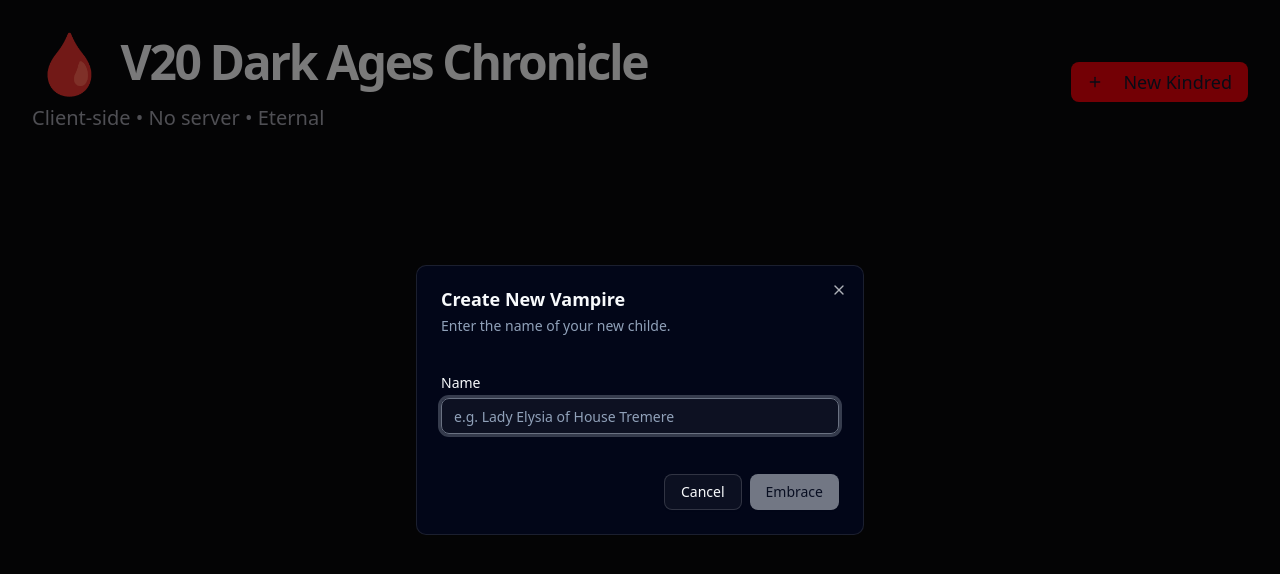
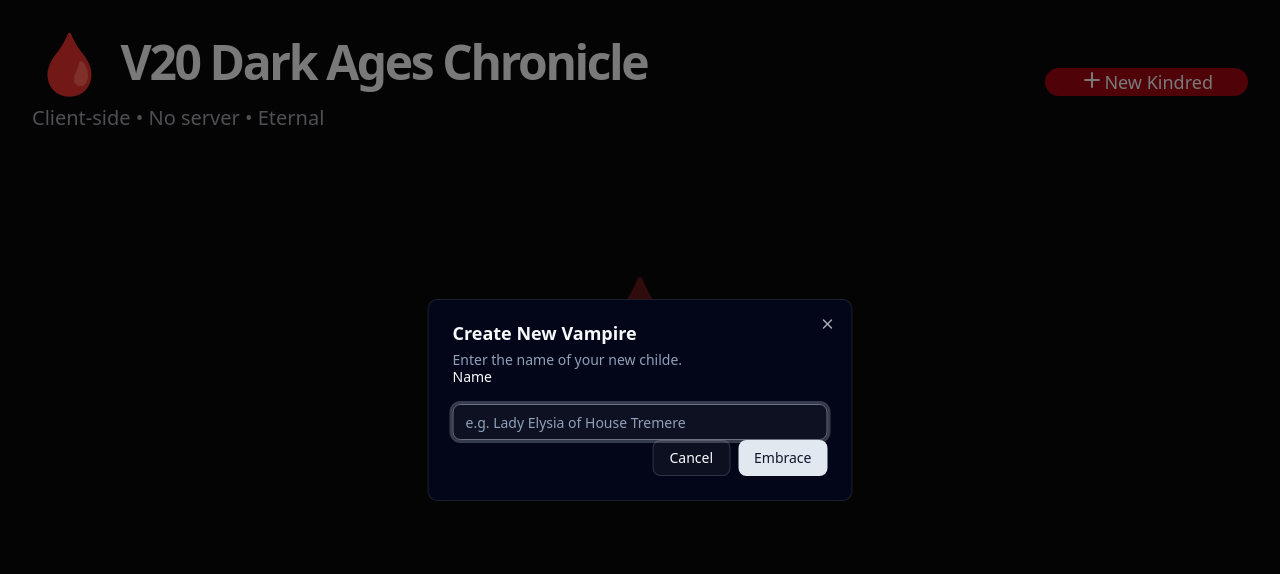
Before and after one commit to mshoward/character-manager, a Svelte app: page / in a window 1280 px wide. Both pictures are taken after a click on the button "New Kindred". Shown: the top 574 px of the page. Built offline with nearby package versions, Linux system fonts and the light colour scheme.

Commit message:
more ai slop, but the create character button is fixed

```diff
--- a/src/App.svelte
+++ b/src/App.svelte
@@ -1,9 +1,9 @@
 <script lang="ts">
   import { characters } from '$lib/stores/characters';
   import type { V20DarkAgesCharacter } from '$lib/types/character';
-  import { Button } from '$lib/components/ui/button';
+  import * as Dialog from '$lib/components/ui/dialog';
+  import { Button, buttonVariants } from '$lib/components/ui/button';
   import { Card, CardContent, CardDescription, CardHeader, CardTitle } from '$lib/components/ui/card';
-  import { Dialog, DialogContent, DialogDescription, DialogFooter, DialogHeader, DialogTitle, DialogTrigger } from '$lib/components/ui/dialog';
   import { Input } from '$lib/components/ui/input';
   import { Label } from '$lib/components/ui/label';
   import { toast } from 'svelte-sonner';
@@ -17,6 +17,7 @@
   let selectedCharacter: V20DarkAgesCharacter | null = null;
 
   function createNewCharacter() {
+    console.log("createNewCharacter called.");
     if (!newCharName.trim()) return;
 
     const newChar: V20DarkAgesCharacter = {
@@ -71,7 +72,6 @@
 
 <div class="min-h-screen bg-zinc-950 text-zinc-100 p-8">
   <div class="max-w-7xl mx-auto">
-    <!-- Header -->
     <div class="flex items-center justify-between mb-12">
       <div>
         <h1 class="text-5xl font-bold tracking-tighter flex items-center gap-4">
@@ -80,32 +80,40 @@
         </h1>
         <p class="text-zinc-400 mt-3 text-xl">Client-side • No server • Eternal</p>
       </div>
-
-      <Dialog bind:open={showNewDialog}>
-        <DialogTrigger asChild>
-          <Button size="lg" class="bg-red-600 hover:bg-red-700 text-lg px-8">
-            <Plus class="mr-3 h-6 w-6" />
-            New Kindred
-          </Button>
-        </DialogTrigger>
-        <DialogContent class="sm:max-w-md">
-          <DialogHeader>
-            <DialogTitle>Create New Vampire</DialogTitle>
-            <DialogDescription>Enter the name of your new childe.</DialogDescription>
-          </DialogHeader>
-          <div class="py-6">
-            <Label for="name">Name</Label>
-            <Input id="name" bind:value={newCharName} placeholder="e.g. Lady Elysia of House Tremere" class="mt-2" />
-          </div>
-          <DialogFooter>
-            <Button variant="outline" on:click={() => showNewDialog = false}>Cancel</Button>
-            <Button on:click={createNewCharacter} disabled={!newCharName.trim()}>Embrace</Button>
-          </DialogFooter>
-        </DialogContent>
-      </Dialog>
+      <Dialog.Root>
+        <Dialog.Trigger
+            type="button"
+            class={buttonVariants({ variant: "outline",}), "bg-red-800 hover:bg-red-900 text-lg px-24 justify-center rounded-3xl w-1/6 inline-flex whitespace-nowrap"}
+          >
+          <Plus class="h-6 w-6 shrink-0" />
+          New Kindred
+        </Dialog.Trigger>
+        <Dialog.Content class="sm:max-w-[425px]">
+          <form on:submit={createNewCharacter}>
+            <Dialog.Header>
+              <Dialog.Title>Create New Vampire</Dialog.Title>
+              <Dialog.Description>Enter the name of your new childe.</Dialog.Description>
+            </Dialog.Header>
+            <div class="grid gap-4">
+              <div class="grid gap-3">
+                <Label for="name">Name</Label>
+                <Input id="name" bind:value={newCharName} placeholder="e.g. Lady Elysia of House Tremere" class="mt-2" />
+              </div>
+            </div>
+            <Dialog.Footer>
+              <Dialog.Close
+                type="button"
+                class={buttonVariants({ variant: "outline" })}
+              >
+                Cancel
+              </Dialog.Close>
+              <Button type="submit">Embrace</Button>
+            </Dialog.Footer>
+          </form>
+          </Dialog.Content>
+      </Dialog.Root>
     </div>
 
-    <!-- Coterie Grid -->
     <div class="grid grid-cols-1 md:grid-cols-2 lg:grid-cols-3 gap-8">
       {#each $characters as char (char.id)}
         <Card on:click={() => openSheet(char)} class="cursor-pointer bg-zinc-900 border-zinc-800 hover:border-red-900/70 hover:scale-[1.02] transition-all duration-300">
@@ -155,16 +163,15 @@
   </div>
 </div>
 
-<!-- Character Sheet Modal -->
-<Dialog bind:open={showSheet}>
-  <DialogContent class="max-w-[1100px] max-h-[95vh] p-0 bg-zinc-950 border border-zinc-800 overflow-hidden">
-    <DialogHeader class="p-8 border-b border-zinc-800">
-      <DialogTitle class="text-3xl">Character Sheet</DialogTitle>
-    </DialogHeader>
+<Dialog.Root bind:open={showSheet}>
+  <Dialog.Content class="max-w-[1100px] max-h-[95vh] p-0 bg-zinc-950 border border-zinc-800 overflow-hidden">
+    <Dialog.Header class="p-8 border-b border-zinc-800">
+      <Dialog.Title class="text-3xl">Character Sheet</Dialog.Title>
+    </Dialog.Header>
     {#if selectedCharacter}
       <CharacterSheet character={selectedCharacter} onSave={saveCharacter} />
     {/if}
-  </DialogContent>
-</Dialog>
+  </Dialog.Content>
+</Dialog.Root>
 
 <Toaster />
--- a/src/lib/components/CharacterSheet.svelte
+++ b/src/lib/components/CharacterSheet.svelte
@@ -3,8 +3,9 @@
   import { Tabs, TabsContent, TabsList, TabsTrigger } from '$lib/components/ui/tabs';
   import { Card, CardContent, CardHeader, CardTitle } from '$lib/components/ui/card';
   import { Button } from '$lib/components/ui/button';
+  import * as Select from '$lib/components/ui/select';
+  import { Slider } from '$lib/components/ui/slider';
   import { Label } from '$lib/components/ui/label';
-  import * as Select from '$lib/components/ui/select';  import { Slider } from '$lib/components/ui/slider';
   import { Textarea } from '$lib/components/ui/textarea';
   import { toast } from 'svelte-sonner';
   import { Dice6, Save } from 'lucide-svelte';
@@ -12,7 +13,6 @@
   export let character: V20DarkAgesCharacter;
   export let onSave: (updated: V20DarkAgesCharacter) => void;
 
-  // Dice roller state
   let dicePool = 5;
   let difficulty = 6;
   let rollResults: number[] = [];
@@ -168,9 +168,9 @@
       </Card>
     </TabsContent>
 
-    <TabsContent value="powers" class="mt-8 text-zinc-400">Disciplines & full power lists coming in the next update (we’ll add them together).</TabsContent>
+    <TabsContent value="powers" class="mt-8 text-zinc-400">Disciplines coming next update</TabsContent>
     <TabsContent value="notes" class="mt-8">
-      <Textarea bind:value={character.notes} placeholder="Scribe your secrets, sins, and session notes here..." class="min-h-[300px] bg-zinc-950 border-zinc-800 text-lg" />
+      <Textarea bind:value={character.notes} placeholder="Scribe your secrets..." class="min-h-[300px] bg-zinc-950 border-zinc-800" />
     </TabsContent>
   </Tabs>
 </div>
```
Lines whose indentation alone changed are shown as unchanged.
